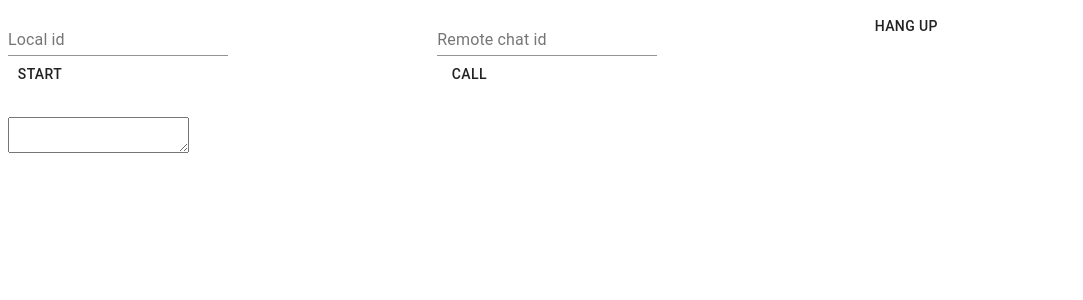
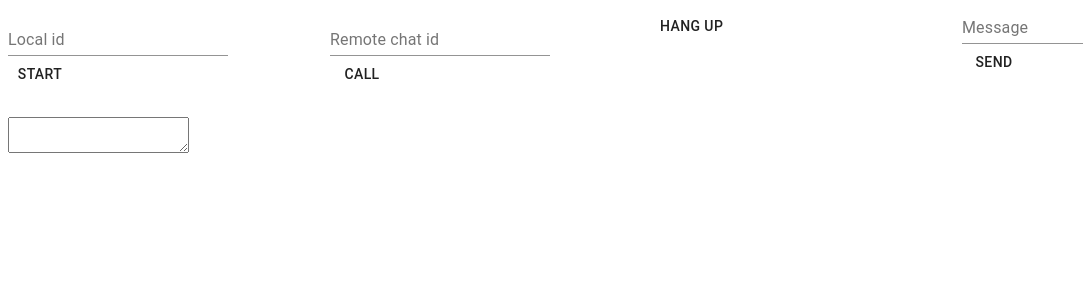
Before and after one commit to Justsecret123/TP3-Multi-Lyon, a React app: page / in a window 1280 px wide. Shown: the top 300 px of the page, without its empty margins (0-1083 px from the left). Built offline with nearby package versions, Linux system fonts and the light colour scheme.

Commit message:
Correction

```diff
--- a/src/components/datachat.component.js
+++ b/src/components/datachat.component.js
@@ -57,6 +57,7 @@ function DataChat()  {
     const [hangupAvailable, setHangup] = React.useState(false)
     const [localId, setLocalId] = React.useState(0);
     const [remoteId, setRemoteId] = React.useState(0);
+    const [message, setMessage] = React.useState(0);
 
 
     return (
@@ -66,21 +67,25 @@ function DataChat()  {
         // Et une Grid plutôt que des div pour la mise en page
         <div className={classes.root}>
             <Grid container spacing={3}>
-                <Grid item xs={4}>
+                <Grid item xs={3}>
                     <form className={classes.root} noValidate autoComplete="off">
                         <TextField id="standard-basic" label="Local id" onChange={(event) => setLocalId(event.target.value)} /> <br/>
                         <Button onClick={start}>Start</Button>
                         {/* <Button onClick={start.send}>Send</Button> */}
                     </form>
                 </Grid>
-                <Grid item xs={4}>
+                <Grid item xs={3}>
                     <form className={classes.root} noValidate autoComplete="off">
                         <TextField id="standard-basic" label="Remote chat id" onChange={(event) => setRemoteId(event.target.value)} /> <br/>
                         <Button>Call</Button>
                     </form>
                 </Grid>
-                <Grid item xs={4}>
+                <Grid item xs={3}>
                     <Button>Hang up</Button>
+                </Grid>
+                <Grid>
+                <TextField id="standard-basic" label="Message" onChange={(event) => setMessage(event.target.value)} /> <br/>
+                    <Button onClick={start.send}>Send</Button>
                 </Grid>
                 <Grid item xs={12}>
                     <textarea></textarea>
```
